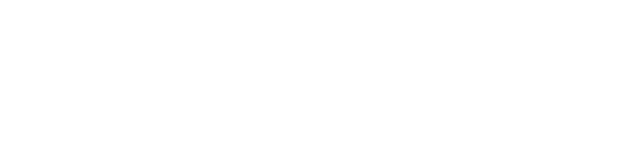
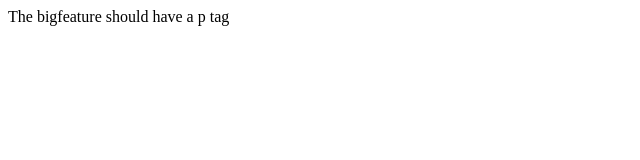
Before and after one commit to cjhaspenfalls/background-generator, a plain HTML site: page index.html in a window 1280 px wide. Shown: the whole page, without its empty margins (0-640 px from the left). Drawn offline with Linux system fonts and the light colour scheme.

Commit message:
I'm adding a p tag to the bigfeature

```diff
--- a/index.html
+++ b/index.html
@@ -3,5 +3,6 @@
     <title>Herny Title</title>
 </head>
 <body>
+    <p>The bigfeature should have a p tag</p>
 </body>
 </html>
```
